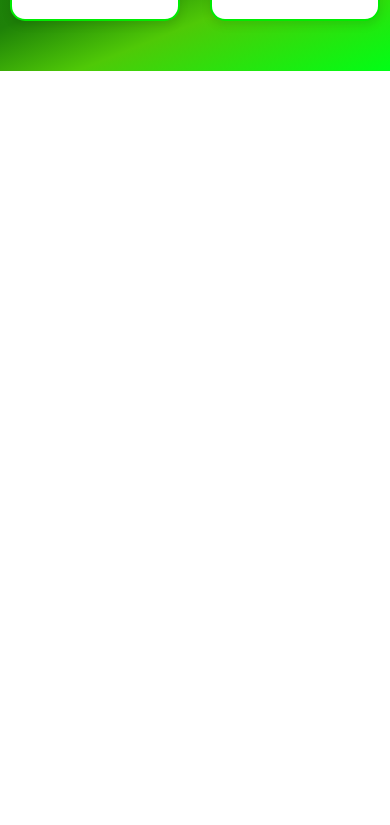
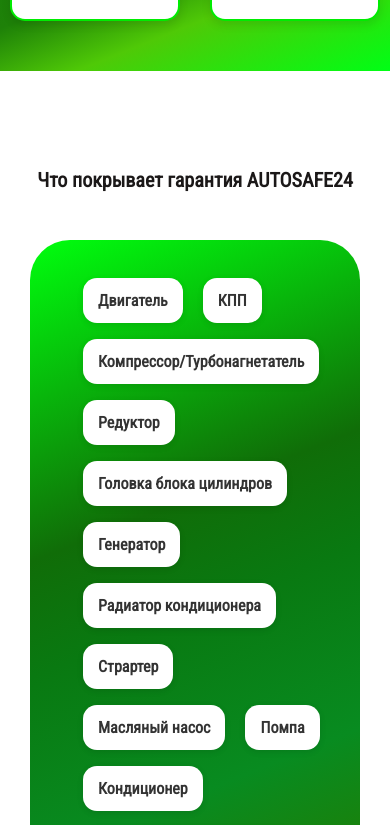
Before and after one commit to SlavMos/insurance, a React (Vite) app: page / in a window 390 px wide. Shown: the part 2760-3585 px from the top of the page. Before the commit the page ends 2831 px from the top, so only its background shows below. Built offline with nearby package versions, Linux system fonts and the light colour scheme.

Commit message:
add about

```diff
--- a/src/App.jsx
+++ b/src/App.jsx
@@ -20,11 +20,11 @@
       <Content />
       <Question />
       <Tariffs />
-      {/* <About />
-      <FeaturesIcons />
+      <About />
+      {/* <FeaturesIcons />
       <Reviews />
       <QuestionForm />
-      <Footer /> */}
+      <Footer />  */}
     </div>
   );
 }
--- a/src/components/About/about.module.css
+++ b/src/components/About/about.module.css
@@ -89,3 +89,26 @@
     width: 80%;
   }
 }
+
+@media (max-width: 768px) {
+  .items {
+    flex-direction: column;
+    align-items: center;
+  }
+
+  .item {
+    width: 80%;
+  }
+}
+
+@media (max-width: 560px) {
+  .title {
+    font-size: 25px;
+  }
+}
+
+@media (max-width: 460px) {
+  .title {
+    font-size: 20px;
+  }
+}
```
